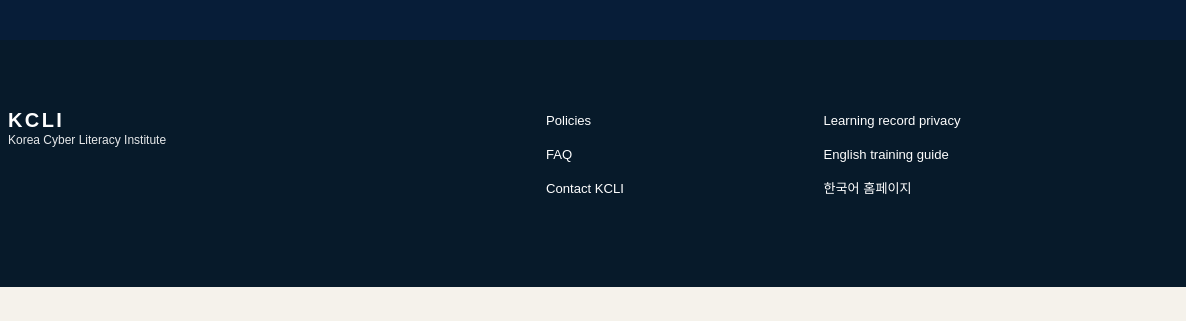
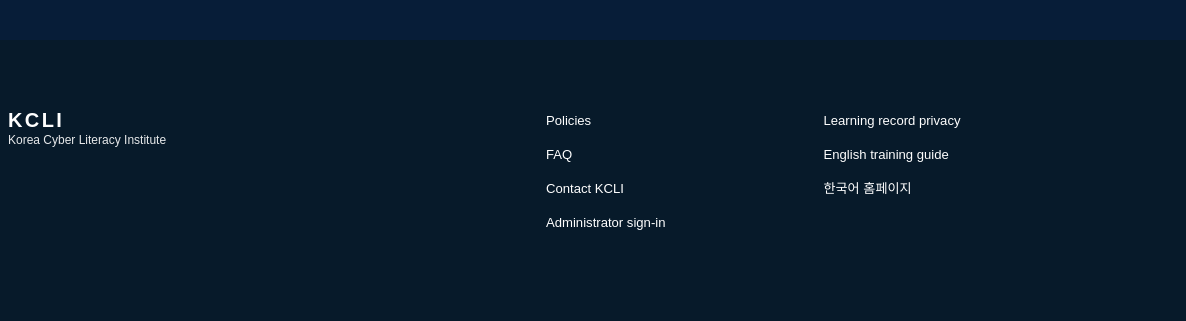
Before and after one commit to roknnaoms-hub/kcli-homepage, a plain HTML site: page en/index.html in a window 1280 px wide. Shown: the part 4962-5283 px from the top of the page, 94-1280 px from the left. Before the commit the page ends 5249 px from the top, so only its background shows below. Drawn offline with Linux system fonts and the light colour scheme.

Commit message:
Link Korean and English homepage footers to KCLI administrator sign-in

```diff
--- a/en/index.html
+++ b/en/index.html
@@ -313,7 +313,9 @@
 <footer class="site-footer">
   <div class="container footer-top">
     <a class="brand" href="./"><img class="brand-mark" src="../assets/kcli-mark.svg" width="40" height="30" alt=""><span><strong>KCLI</strong><small>Korea Cyber Literacy Institute</small></span></a>
-    <nav aria-label="Footer navigation"><a href="./institute/#policies">Policies</a><a href="./iso-19011-classroom/#learner-privacy">Learning record privacy</a><a href="./institute/#faq">FAQ</a><a href="./iso-auditor-training/">English training guide</a><a href="#course-inquiries">Contact KCLI</a><a href="../" hreflang="ko" lang="ko">한국어 홈페이지</a></nav>
+    <nav aria-label="Footer navigation"><a href="./institute/#policies">Policies</a><a href="./iso-19011-classroom/#learner-privacy">Learning record privacy</a><a href="./institute/#faq">FAQ</a><a href="./iso-auditor-training/">English training guide</a><a href="#course-inquiries">Contact KCLI</a><a href="../" hreflang="ko" lang="ko">한국어 홈페이지</a>
+      <a id="admin-login" href="https://lms.kcli.ai.kr/admin/login?lang=en" target="_top">Administrator sign-in</a>
+    </nav>
   </div>
 </footer>
 </body>
```
Also changed, not shown: index.html (+3 -1 lines), 1 other file.
